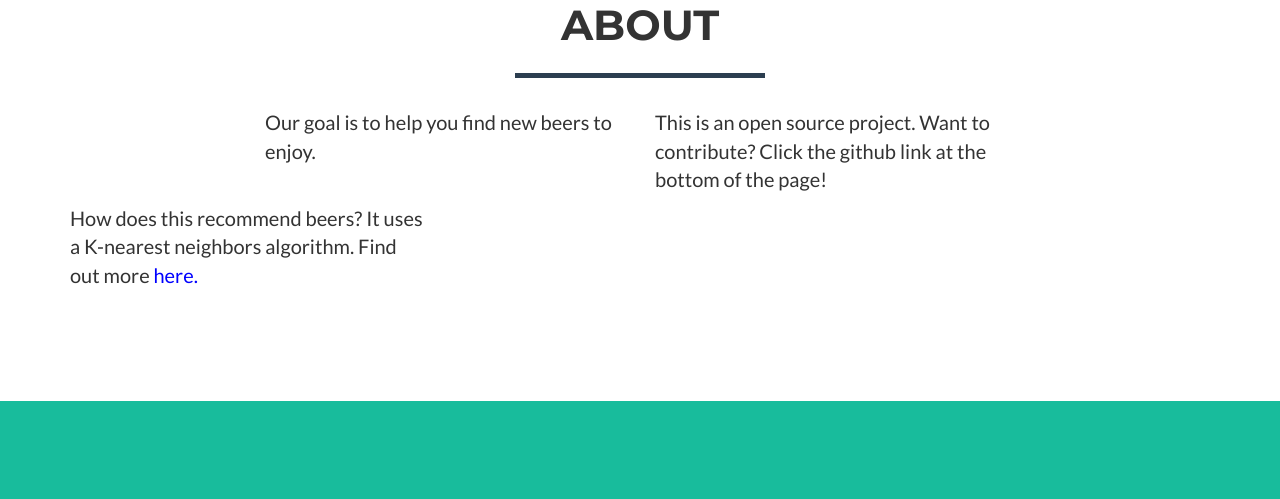
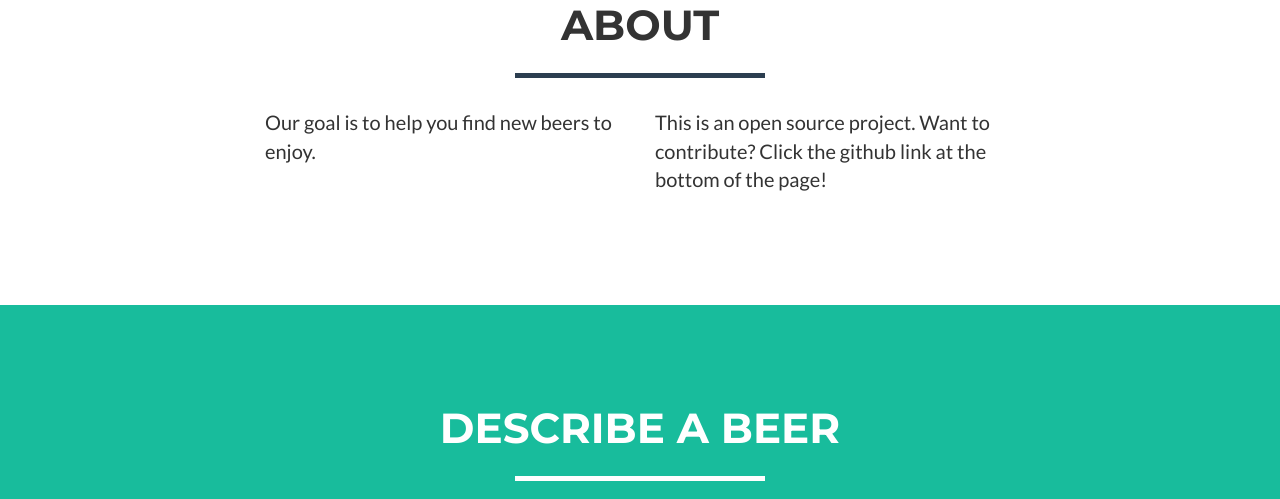
Before and after one commit to trentwoodbury/BeerRecommender, a Flask app: template website/templates/index.html in a window 1280 px wide. Shown: the part 928-1427 px from the top of the page. Run offline with Flask 2, Linux system fonts and the light colour scheme; the template is opened without the code that fills it, so the values that code supplies are empty; parts of the project's set-up code (start-up, migrations or seed data) failed here and were passed over; some libraries are stand-ins or nearby versions.

Commit message:
Remove KNN description and link

```diff
--- a/website/templates/index.html
+++ b/website/templates/index.html
@@ -102,14 +102,6 @@
 					   the github link at the bottom of the page!
 					</p>
                 </div>
-                <div class="col-lg-4">
-                    <p>How does this recommend beers? It uses a K-nearest
-					   neighbors algorithm. Find out more
-					   <a href = "https://www.youtube.com/watch?v=UqYde-LULfs"
-						style="color: blue"> here.
-				       </a>
-					</p>
-                </div>
                 <div class="col-lg-8 col-lg-offset-2 text-center">
                 </div>
             </div>
@@ -197,7 +189,7 @@
                     </div>
                     <div class="footer-col col-md-4">
                         <h3>About Beer</h3>
-                        <p>What is beer? <br>Where did it come from?<br><a href="https://www.amazon.com/B-Beer-Tom-Robbins/dp/0061687278">Find out here</a>.</p>
+                        <p>What is beer? <br>Where did it come from?<br><a href="https://craftbeerclub.com/history-of-beer/">Find out here</a>.</p>
                     </div>
                 </div>
             </div>
```
